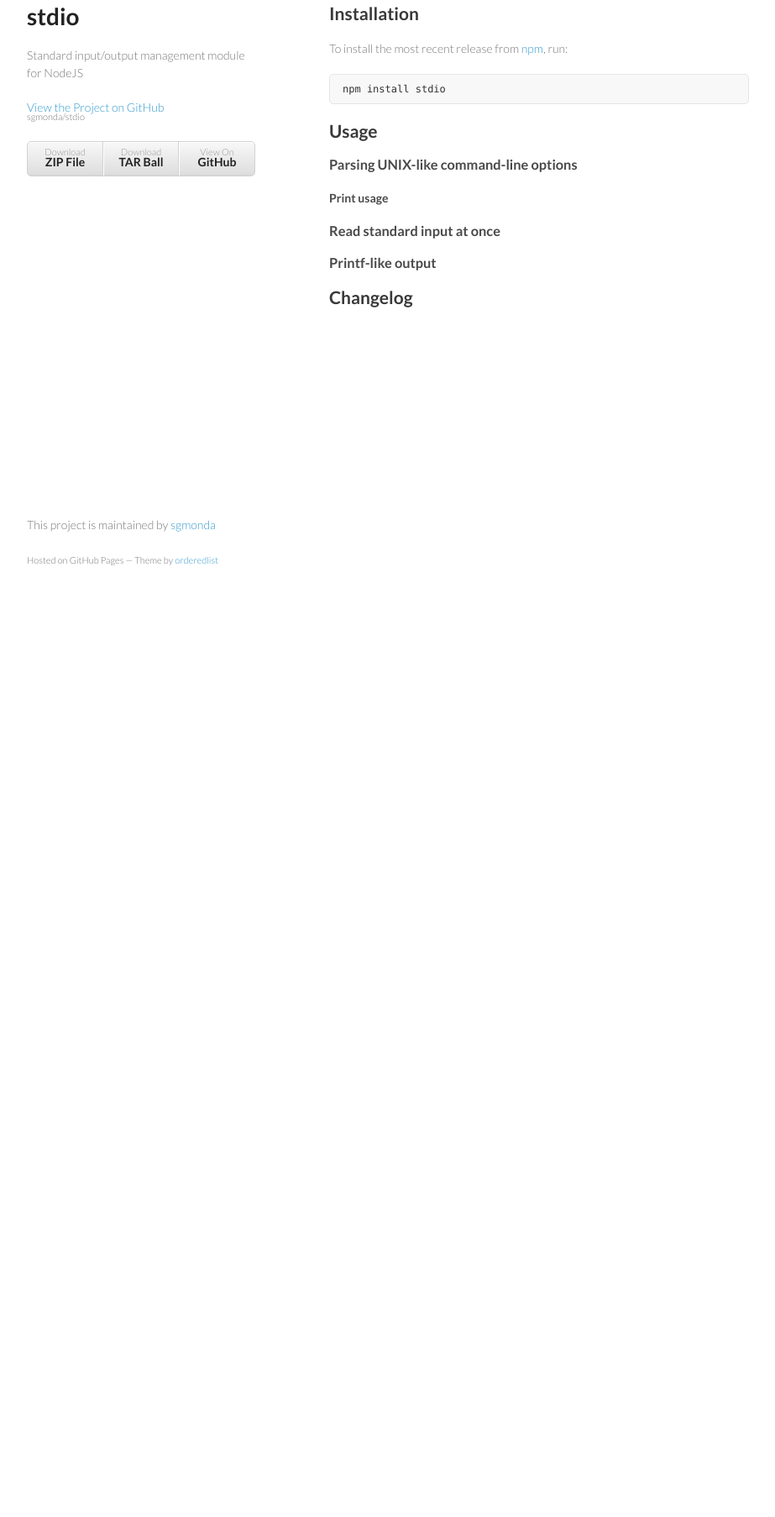
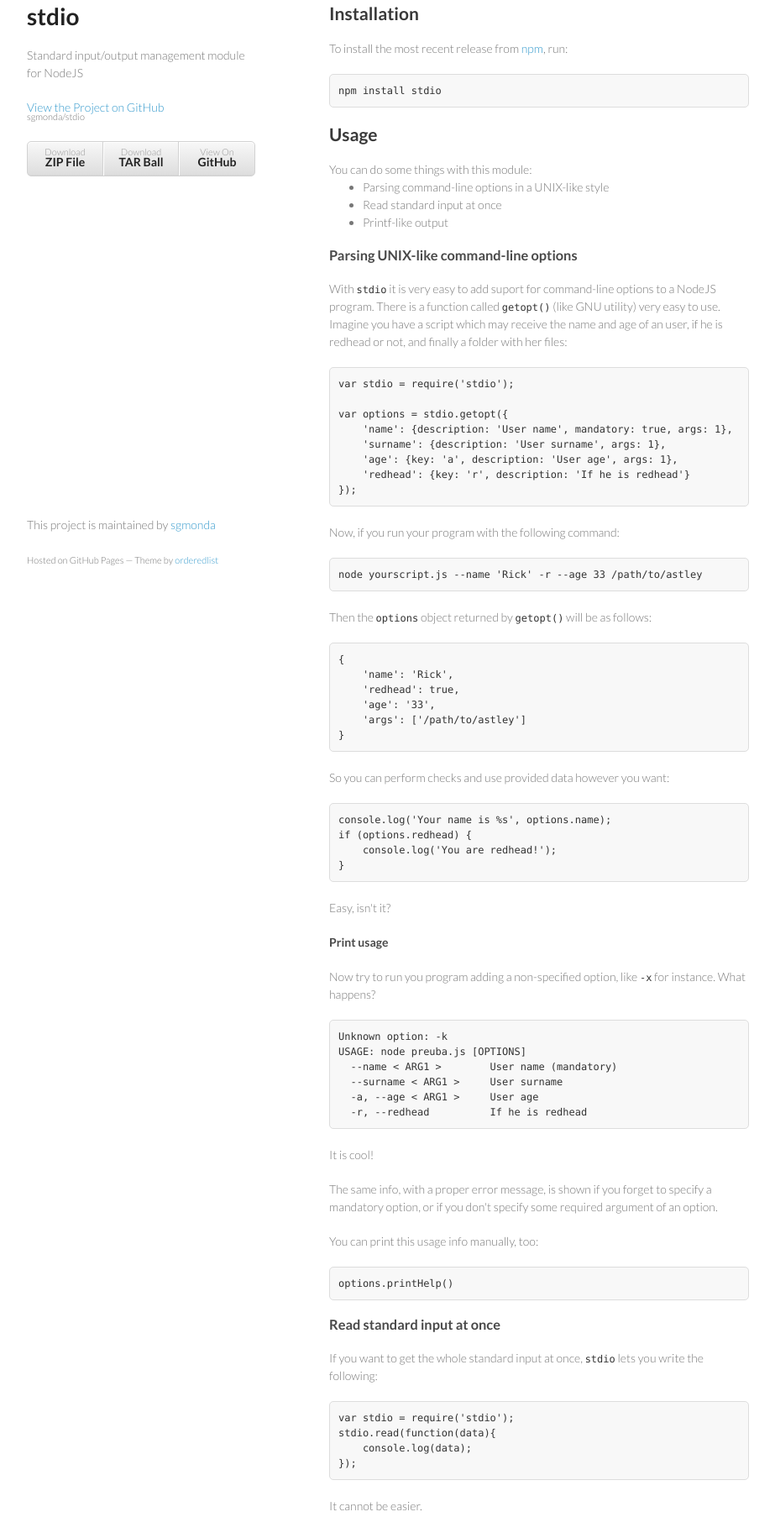
Before and after one commit to sgmonda/stdio, a plain HTML site: page index.html in a window 1280 px wide. Shown: the part 54-1860 px from the top of the page at 84% size, without its empty margins (178-1101 px from the left). Before the commit the page ends 800 px from the top, so only its background shows below. Drawn offline with Linux system fonts and the light colour scheme.

Commit message:
Web page completed

```diff
--- a/index.html
+++ b/index.html
@@ -28,29 +28,114 @@
         </ul>
       </header>
       <section>
-        <h2>
-<a name="welcome-to-github-pages" class="anchor" href="#welcome-to-github-pages"><span class="octicon octicon-link"></span></a>Installation</h2>
+
+        <h2>Installation</h2>
 
 		<p>To install the most recent release from <a href="https://npmjs.org/">npm</a>, run:</p>
 
-<pre>
-npm install stdio
-</pre>
+		<pre>npm install stdio</pre>
 
-<h2>
-<a name="designer-templates" class="anchor" href="#designer-templates"><span class="octicon octicon-link"></span></a>Usage</h2>
+		<h2>Usage</h2>
+
+		You can do some things with this module:
+		<ul>
+		  <li>Parsing command-line options in a UNIX-like style</li>
+		  <li>Read standard input at once</li>
+		  <li>Printf-like output</li>
+		</ul>
 
 		<h3>Parsing UNIX-like command-line options</h3>
 
+		<p>With <code>stdio</code> it is very easy to add suport for
+		command-line options to a NodeJS program. There is a function
+		called <code>getopt()</code> (like GNU utility) very easy to use. Imagine
+		you have a script which may receive the name and age of an
+		user, if he is redhead or not, and finally a folder with her files:</p>
+
+		<pre class="prettyprint">
+var stdio = require('stdio');
+
+var options = stdio.getopt({
+    'name': {description: 'User name', mandatory: true, args: 1},
+    'surname': {description: 'User surname', args: 1},
+    'age': {key: 'a', description: 'User age', args: 1},
+    'redhead': {key: 'r', description: 'If he is redhead'}
+});</pre>
+
+		<p>Now, if you run your program with the following
+		command:</p>
+
+		<pre>node yourscript.js --name 'Rick' -r --age 33 /path/to/astley</pre>
+
+		<p>Then the <code>options</code> object returned by <code>getopt()</code> will be as
+		follows:</p>
+
+		<pre class="prettyprint">
+{
+    'name': 'Rick',
+    'redhead': true,
+    'age': '33',
+    'args': ['/path/to/astley']
+}</pre>
+
+		<p>So you can perform checks and use provided data however
+		you want:</p>
+
+		<pre class="prettyprint">
+console.log('Your name is %s', options.name);
+if (options.redhead) {
+    console.log('You are redhead!');
+}</pre>
+		<p>Easy, isn't it?</p>
+
 		<h4>Print usage</h4>
+
+		<p>Now try to run you program adding a non-specified option, like <code>-x</code>
+		for instance. What happens?</p>
+
+		<pre>
+Unknown option: -k
+USAGE: node preuba.js [OPTIONS]
+  --name < ARG1 >        User name (mandatory)
+  --surname < ARG1 >     User surname
+  -a, --age < ARG1 >     User age
+  -r, --redhead          If he is redhead</pre>
+
+		<p>It is cool!</p>
+
+		<p>The same info, with a proper error message, is shown if
+		you forget to specify a mandatory option, or if you don't
+		specify some required argument of an option.</p>
+
+		<p>You can print this usage info manually, too:</p>
+
+		<pre class="prettyprint">
+options.printHelp()</pre>
 
 		<h3>Read standard input at once</h3>
 
+		<p>If you want to get the whole standard input at
+		once, <code>stdio</code> lets you write the following:</p>
+
+		<pre class="prettyprint">
+var stdio = require('stdio');
+stdio.read(function(data){
+    console.log(data);
+});</pre>
+
+		<p>It cannot be easier.</p>
+
 		<h3>Printf-like output</h3>
 
-<h2>
-<a name="rather-drive-stick" class="anchor" href="#rather-drive-stick"><span class="octicon octicon-link"></span></a>Changelog</h2>
+<p>This simple line:</p>
+<pre class="prettyprint">
+stdio.printf('example %d: %s is %j\n', 2, 'any', {a: 2, b: [0, 2, 8], c: 'str'});</pre>
 
+<p>will produce the following output:</p>
+
+<pre class="prettyprint">example 2: any is {"a":2,"b":[0,2,8],"c":"str"}</pre>
+
+<p>You can use <code>%s</code> for strings, <code>%d</code> for numbers (integer or floating-point ones), and <code>%j</code> for JSON objects.</p>
 
       </section>
       <footer>
@@ -60,5 +145,6 @@
     </div>
     <script src="javascripts/scale.fix.js"></script>
 
+<script src="https://google-code-prettify.googlecode.com/svn/loader/run_prettify.js?lang=css&skin=default"></script>
   </body>
 </html>
--- a/stylesheets/styles.css
+++ b/stylesheets/styles.css
@@ -253,3 +253,8 @@
     color:#444;
   }
 }
+
+pre {
+	padding: 10px !important;
+	border: solid #ddd 1px !important;
+}
```
Lines whose indentation alone changed are shown as unchanged.
